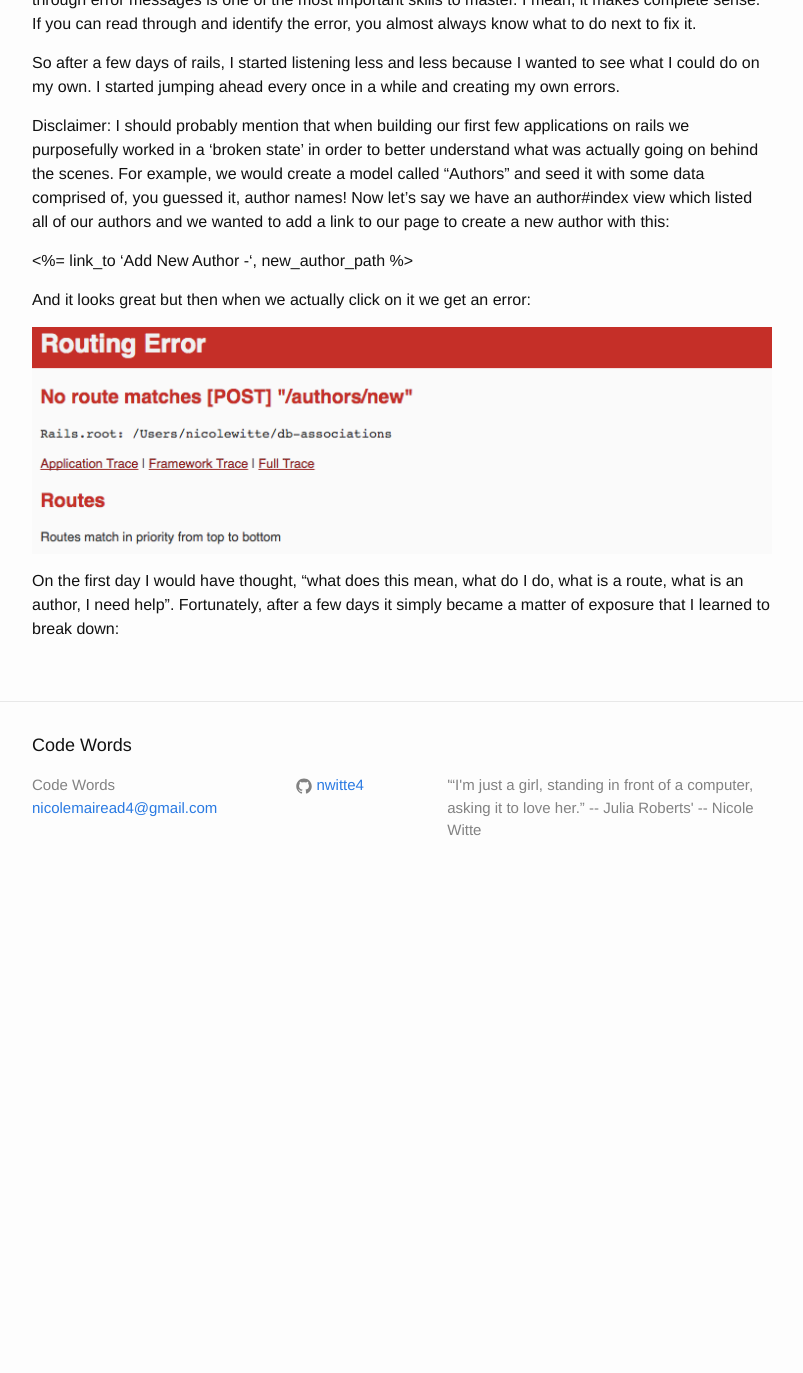
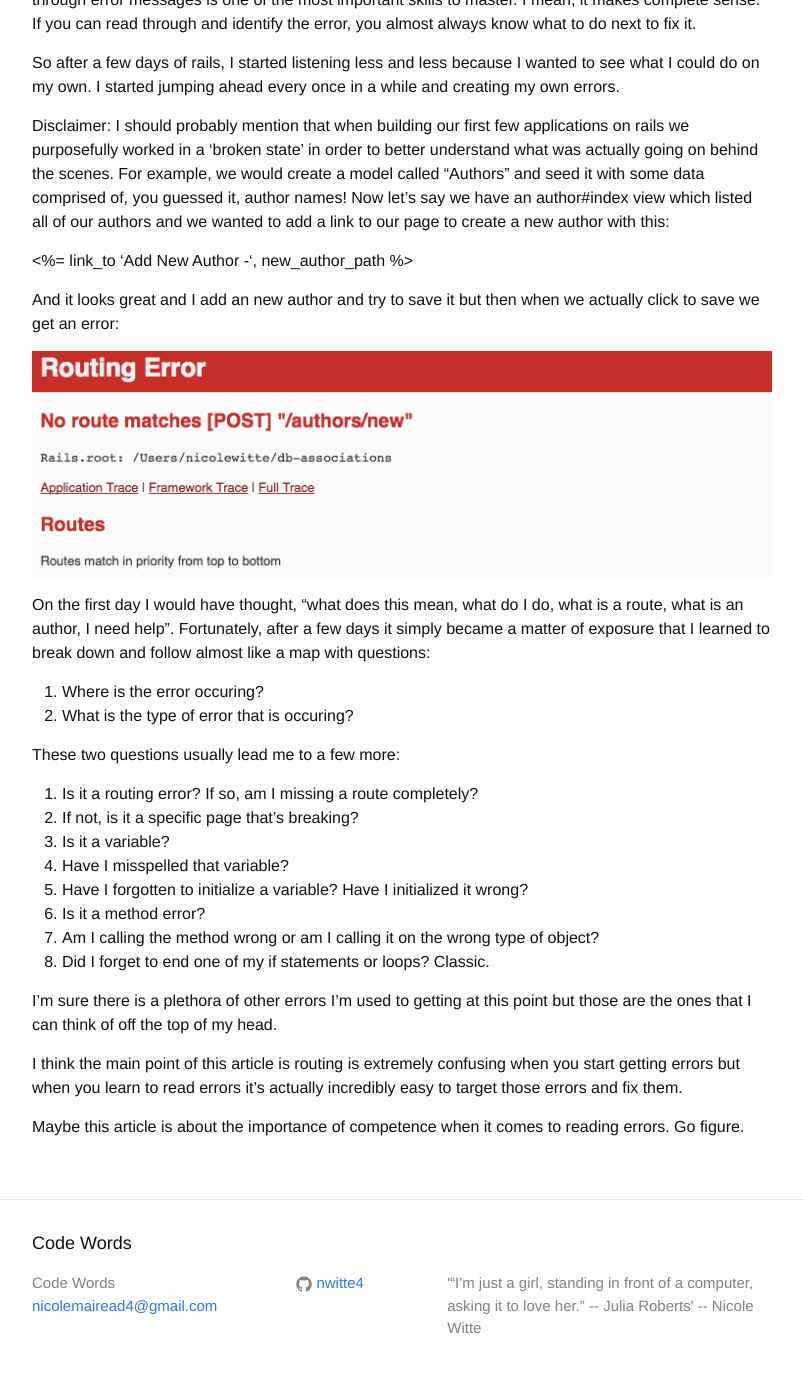
Before and after one commit to nwitte4/blog, a Jekyll site: the page built from _posts/2017-12-6-routing-is-hard-but-also-easy.markdown, in a window 1280 px wide and 1400 px high, scrolled down 861 px. Shown: the top 1373 px of the window, without its empty margins (238-1041 px from the left). Built offline with Jekyll 4.4.1, drawn with Linux system fonts in a browser that asks for light colours; nearby versions of some CDN libraries; before the commit the page ends 1763 px from its top, so only the background shows below that.

Commit message:
routing finish

```diff
--- a/_posts/2017-12-6-routing-is-hard-but-also-easy.markdown
+++ b/_posts/2017-12-6-routing-is-hard-but-also-easy.markdown
@@ -26,8 +26,28 @@
 
 <%= link_to 'Add New Author -', new_author_path %>
 
-And it looks great but then when we actually click on it we get an error:
+And it looks great and I add an new author and try to save it but then when we actually click to save we get an error:
 
 ![Routing, man]({{ "/assets/authorsnew.PNG" | absolute_url }})
 
-On the first day I would have thought, "what does this mean, what do I do, what is a route, what is an author, I need help". Fortunately, after a few days it simply became a matter of exposure that I learned to break down:
+On the first day I would have thought, "what does this mean, what do I do, what is a route, what is an author, I need help". Fortunately, after a few days it simply became a matter of exposure that I learned to break down and follow almost like a map with questions:
+
+1. Where is the error occuring?
+2. What is the type of error that is occuring?
+
+These two questions usually lead me to a few more:
+
+1. Is it a routing error? If so, am I missing a route completely?
+2. If not, is it a specific page that's breaking?
+3. Is it a variable?
+4. Have I misspelled that variable?
+5. Have I forgotten to initialize a variable? Have I initialized it wrong?
+6. Is it a method error?
+7. Am I calling the method wrong or am I calling it on the wrong type of object?
+8. Did I forget to end one of my if statements or loops? Classic.
+
+I'm sure there is a plethora of other errors I'm used to getting at this point but those are the ones that I can think of off the top of my head.
+
+I think the main point of this article is routing is extremely confusing when you start getting errors but when you learn to read errors it's actually incredibly easy to target those errors and fix them.
+
+Maybe this article is about the importance of competence when it comes to reading errors. Go figure.
```
